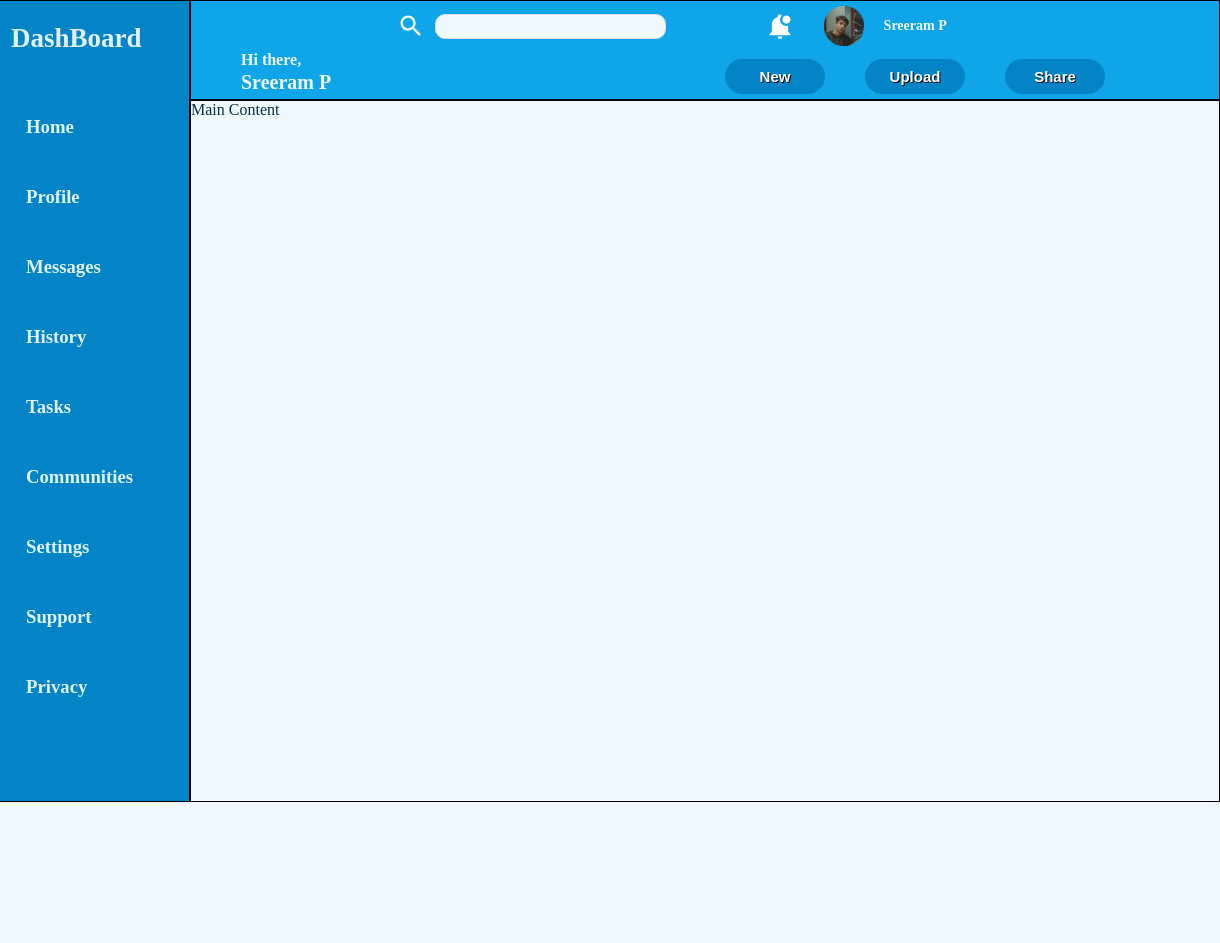
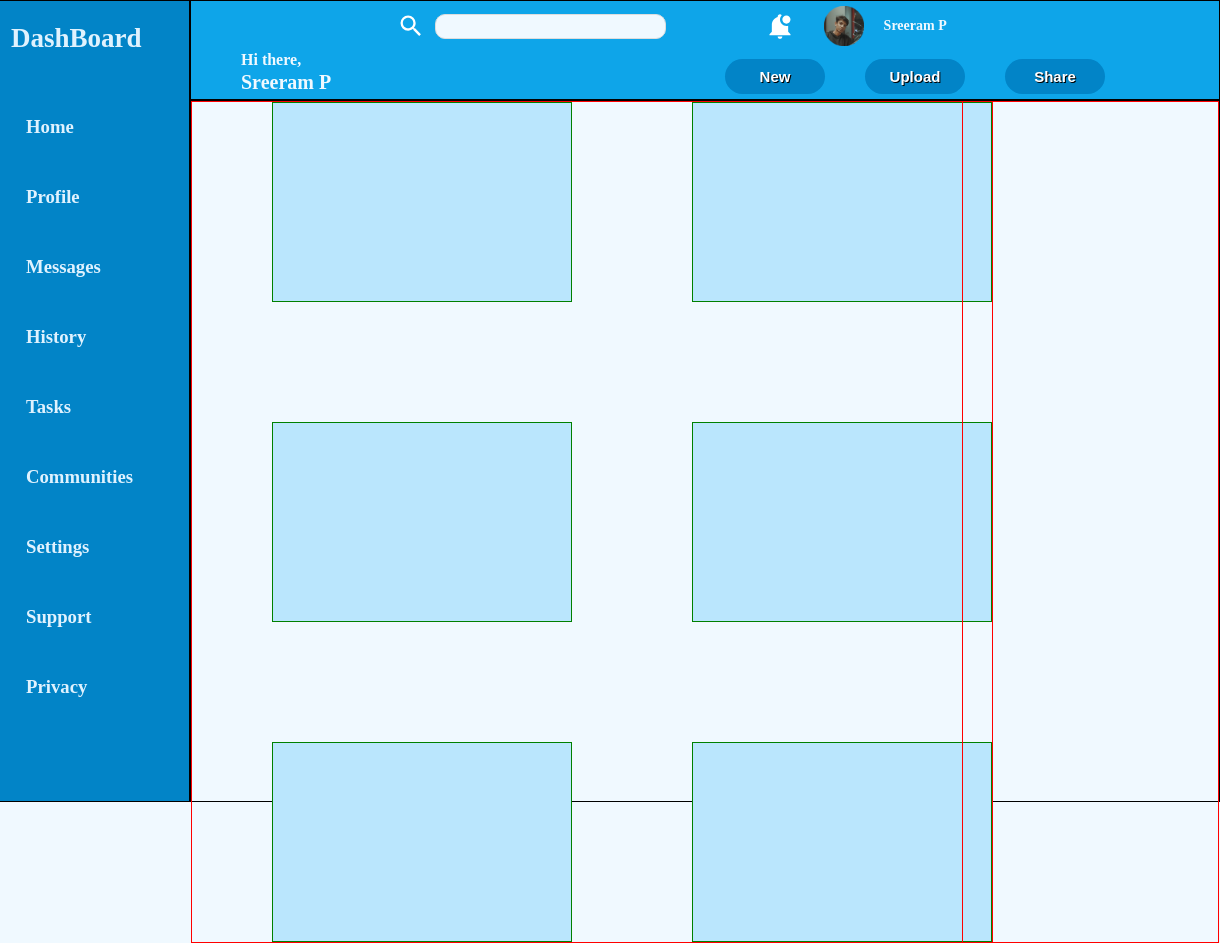
Before and after one commit to sreeram3015/Dashboard-Project, a plain HTML site: page index.html in a window 1280 px wide. Shown: the full height of the page, 60-1280 px from the left. Before the commit the page ends 802 px from the top, so only its background shows below. Drawn offline with Linux system fonts and the light colour scheme.

Commit message:
Created 9 boxes inside main-content. Not satisfied yet though.

```diff
--- a/index.html
+++ b/index.html
@@ -71,7 +71,17 @@
             </div>
         </div>
 
-        <div class="main-content">Main Content</div>
+        <div class="main-content">
+            <div class="item-1 projects">
+                <div class="project"></div>
+                <div class="project"></div>
+                <div class="project"></div>
+                <div class="project"></div>
+                <div class="project"></div>
+                <div class="project"></div>
+            </div>
+            <div class="item-1 announcements"></div>
+        </div>
     </div>
 </body>
 
--- a/style.css
+++ b/style.css
@@ -100,6 +100,12 @@ body {
     grid-column: 2 / span 2;
     grid-row: 2 / span 2;
     height: calc(100vh - 100px);
+    display: grid;
+    grid-template-columns: 75% 25%;
+}
+
+.item-1{
+    border: 1px solid red;
 }
 
 .my-name {
@@ -141,3 +147,19 @@ a{
 .buttonClass:hover {
     background: rgba(3, 105, 161, 1)
 }
+
+.projects{
+    display: grid;
+    grid-template-columns: repeat(2, 300px);
+    grid-template-rows: repeat(3, 200px);
+    gap: 120px;
+    padding-left: 80px;
+    padding: auto;
+    margin: auto;
+}
+
+.project{
+    border: 1px solid green;
+    align-items: center;
+    background-color: #bae6fd;
+}
```
